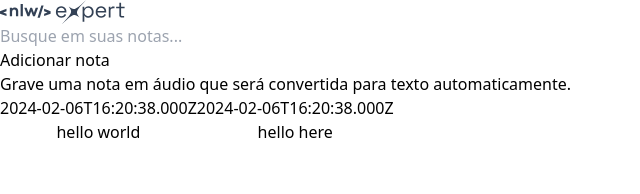
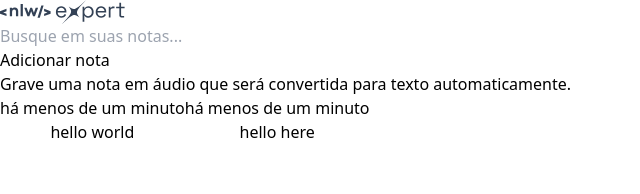
Before and after one commit to Fekleite/expert-notes, a React (Vite) app: page / in a window 1280 px wide. Shown: the top 194 px of the page, without its empty margins (0-640 px from the left). Built offline with nearby package versions, Linux system fonts and the light colour scheme.

Commit message:
feat: add note card modal

```diff
--- a/package.json
+++ b/package.json
@@ -9,6 +9,9 @@
     "preview": "vite preview"
   },
   "dependencies": {
+    "@radix-ui/react-dialog": "^1.0.5",
+    "date-fns": "^3.3.1",
+    "lucide-react": "^0.323.0",
     "react": "^18.2.0",
     "react-dom": "^18.2.0"
   },
--- a/src/components/note-card.tsx
+++ b/src/components/note-card.tsx
@@ -1,3 +1,8 @@
+import * as Dialog from '@radix-ui/react-dialog'
+import { formatDistanceToNow } from 'date-fns'
+import { ptBR } from 'date-fns/locale'
+import { X } from 'lucide-react'
+
 interface NoteCardProps {
   note: {
     date: Date,
@@ -7,14 +12,42 @@
 
 export function NoteCard({ note }: NoteCardProps) {
   return (
-    <button className='rounded-md text-left bg-slate-800 p-5 flex flex-col gap-3 overflow-hidden relative outline-none hover:ring-2  hover:ring-slate-600 focus-visible:ring-2 focus-visible:ring-lime-400'>
-      <span className='text-small font-medium text-slate-300'>{note.date.toISOString()}</span>
+    <Dialog.Root>
+      <Dialog.Trigger className='rounded-md text-left bg-slate-800 p-5 flex flex-col gap-3 overflow-hidden relative outline-none hover:ring-2  hover:ring-slate-600 focus-visible:ring-2 focus-visible:ring-lime-400'>
+        <span className='text-small font-medium text-slate-300'>
+          {formatDistanceToNow(note.date, { locale: ptBR, addSuffix: true })}
+        </span>
 
-      <p className='text-small leading-6 text-slate-400'>
-        {note.content}
-      </p>
+        <p className='text-small leading-6 text-slate-400'>
+          {note.content}
+        </p>
 
-      <div className='absolute bottom-0 left-0 right-0 h-1/2 bg-gradient-to-t from-black/60 to-black/0 pointer-events-none' />
-    </button>
+        <div className='absolute bottom-0 left-0 right-0 h-1/2 bg-gradient-to-t from-black/60 to-black/0 pointer-events-none' />
+      </Dialog.Trigger >
+
+      <Dialog.Portal>
+        <Dialog.Overlay className='inset-0 fixed bg-black/50' />
+        <Dialog.Content className='fixed left-1/2 top-1/2 -translate-x-1/2 -translate-y-1/2 max-w-[640px] w-full h-[60vh] bg-slate-700 rounded-md flex flex-col outline-none overflow-hidden'>
+          <Dialog.Close className='absolute right-0 top-0 bg-slate-800 p-1.5 text-slate-400 hover:text-slate-100'>
+            <X className='size-5' />
+          </Dialog.Close>
+
+          <div className='flex flex-1 flex-col gap-3 p-5'>
+            <span className='text-small font-medium text-slate-300'>
+              {formatDistanceToNow(note.date, { locale: ptBR, addSuffix: true })}
+            </span>
+
+
+            <p className='text-small leading-6 text-slate-400'>
+              {note.content}
+            </p>
+          </div>
+
+          <button type="button" className='w-full bg-slate-800 py-4 text-center text-small text-slate-300 outline-none font-medium group'>
+            Deseja <span className='text-red-400 group-hover:underline'>apagar essa nota</span>?
+          </button>
+        </Dialog.Content>
+      </Dialog.Portal>
+    </Dialog.Root>
   )
 }
```
Also changed, not shown: 1 other file (tests, documents, lock files or other folders).
